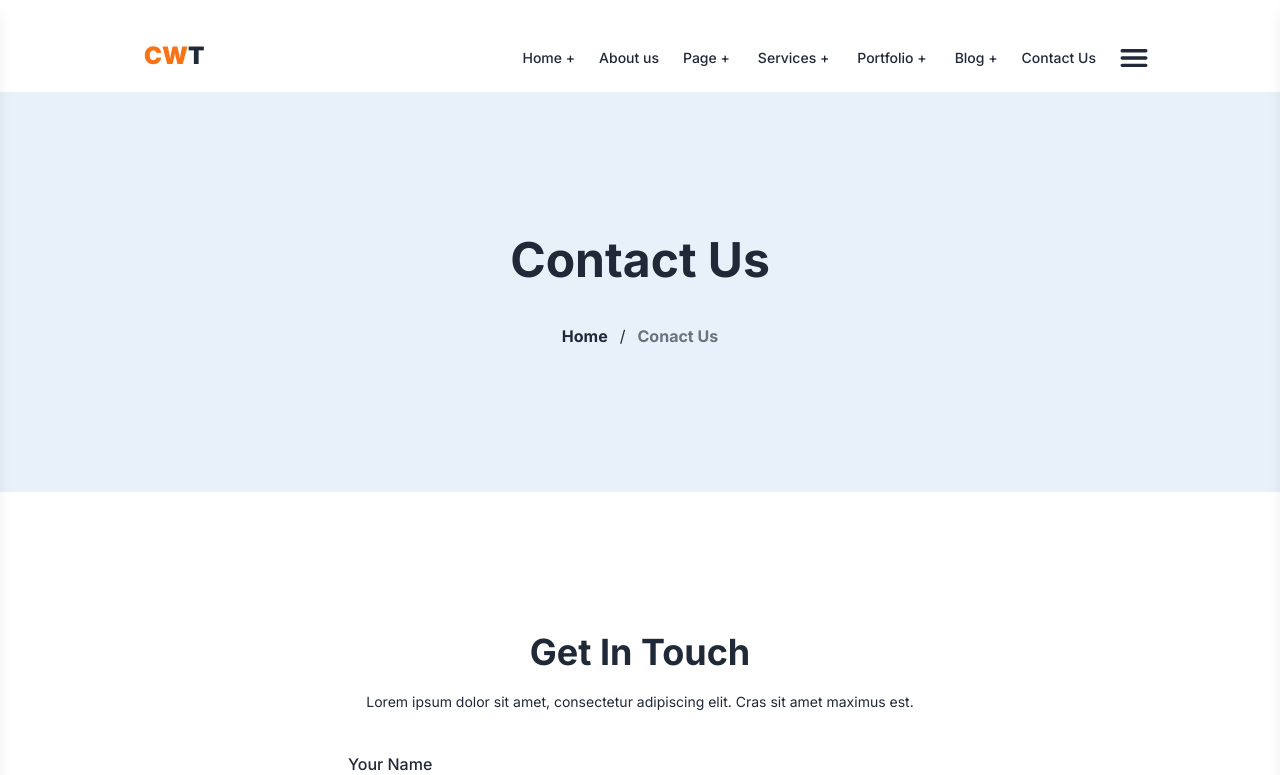
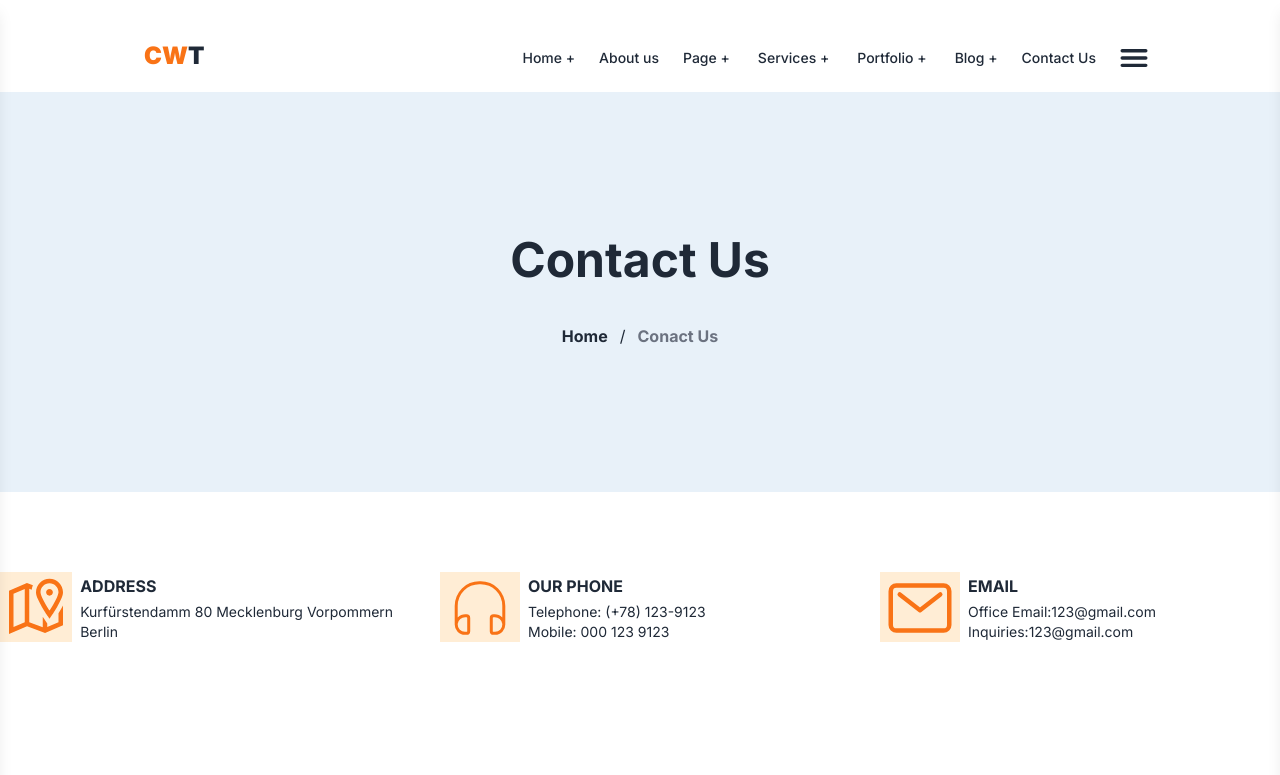
Before and after one commit to muazkhalid936/cwt-project, a Next.js app: page /Contact in a window 1280 px wide. Shown: the top 775 px of the page. Built offline with nearby package versions, Linux system fonts and the light colour scheme; a web font is replaced by a local one.

Commit message:
Contact Page Done

```diff
--- a/src/app/Contact/page.js
+++ b/src/app/Contact/page.js
@@ -2,8 +2,8 @@ import React from "react";
 import { FaArrowRightLong } from "react-icons/fa6";
 import { LiaMapMarkedAltSolid } from "react-icons/lia";
 import { IoMailOutline } from "react-icons/io5";
-import { RiMailOpenLine } from "react-icons/ri";
-
+import { CiHeadphones } from "react-icons/ci";
+import "./styles.css"
 const Page = () => {
   return (
     <>
@@ -19,6 +19,45 @@ const Page = () => {
           </div>
         </div>
       </div>
+
+     <div className="flex justify-center">
+
+     <div className="mt-20 grid  gap-10 md:grid-cols-2 lg:grid-cols-3 mx-auto justify-center">
+        <div className="flex gap-2 aa">
+          <div className="bg-orange-100 justify-center flex w-20">
+            <LiaMapMarkedAltSolid className="text-7xl text-orange-500" />
+          </div>
+          <div className="flex flex-col gap-1 justify-end">
+            <span className="font-bold">ADDRESS</span>
+            <span className="text-sm">Kurfürstendamm 80 Mecklenburg Vorpommern Berlin</span>
+          </div>
+        </div>
+        <div className="flex gap-2 aa">
+          <div className="bg-orange-100 w-20 flex justify-center">
+            <CiHeadphones className="text-7xl text-orange-500" />
+          </div>
+          <div className="flex flex-col gap-1 justify-end">
+            <span className="font-bold">OUR PHONE</span>
+            <div className="flex flex-col">
+            <span className="text-sm">Telephone: (+78) 123-9123</span>
+            <span className="text-sm">Mobile: 000 123 9123</span>
+            </div>
+          </div>
+        </div>
+        <div className="flex gap-2 aa">
+          <div className="bg-orange-100 flex justify-center w-20">
+            <IoMailOutline className="text-7xl text-orange-500" />
+          </div>
+          <div className="flex flex-col gap-1 justify-end">
+            <span className="font-bold">EMAIL</span>
+           <div className="flex flex-col">
+           <span className="text-sm">Office Email:123@gmail.com</span>
+            <span className="text-sm">Inquiries:123@gmail.com</span>
+           </div>
+          </div>
+        </div>
+      </div>
+     </div>
 
       <div className="my-20 px-4 mx-auto w-full md:w-2/3 lg:w-1/2 ">
         <div className=" flex justify-center mx-auto">
@@ -59,13 +98,12 @@ const Page = () => {
             </div>
             <div className="py-4 flex justify-center w-full">
               <a className=" flex justify-center w-full text-white text-center font-bold text-1xl hover:bg-blue-500 ease-in-out duration-500 bg-orange-500 px-10  py-4">
-              Send Message
-              <FaArrowRightLong className=" mt-1 ml-2" />
+                Send Message
+                <FaArrowRightLong className=" mt-1 ml-2" />
               </a>
             </div>
           </div>
         </div>
-
       </div>
     </>
   );
--- /dev/null
+++ b/src/app/Contact/styles.css
@@ -0,0 +1,9 @@
+.aa{
+    width: 400px;
+    height: 70px;
+}
+@media (max-width:1200px){
+.aa{
+    width: 300px;
+}
+}
```
